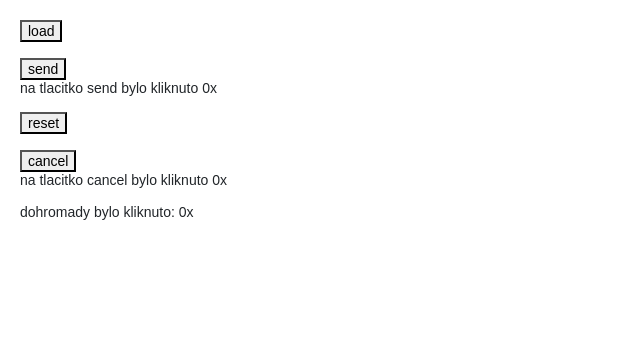
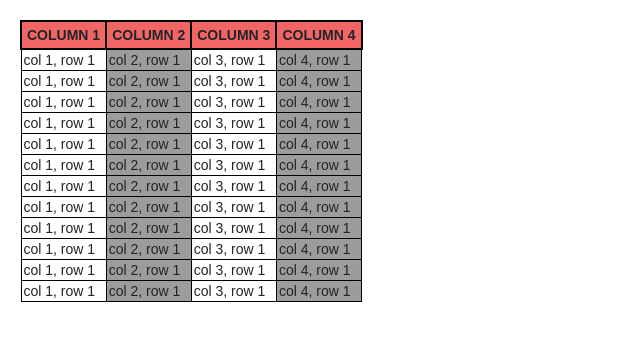
Before and after one commit to petrpida/sda-react-app, a React (Create React App) app: page / in a window 1280 px wide. Shown: the top 340 px of the page, without its empty margins (0-640 px from the left). Built offline with nearby package versions, Linux system fonts and the light colour scheme.

Commit message:
Component <Table/> added

```diff
--- a/src/App.js
+++ b/src/App.js
@@ -1,7 +1,8 @@
 // import Game from './sharedComponents/TicTacToe/Game';
 // import Menu from './sharedComponents/Menu';
 // import Button from "./sharedComponents/MyButton";
-import MyButtonList from "./sharedComponents/MyButtonList";
+// import MyButtonList from "./sharedComponents/MyButtonList";
+import Table from "./sharedComponents/Table/indes";
 
 function App() {
   return (
@@ -11,14 +12,15 @@ function App() {
       {/* <Button buttonName="button 1" disableCounter={true}/> */}
       {/* <Button buttonName="button 2" disableCounter={false}/> */}
       {/* <Button buttonName="button 3" disableCounter={false}/> */}
-      <MyButtonList
+      {/* <MyButtonList
         buttonsObject={[
           { text: "load", disableCounter: true },
           { text: "send", disableCounter: false },
           { text: "reset", disableCounter: true },
           { text: "cancel", disableCounter: false }
         ]}
-      />
+      /> */}
+      <Table rows={12} columns={4}/>
     </div>
   );
 }
--- a/src/index.css
+++ b/src/index.css
@@ -62,3 +62,18 @@ ol, ul {
 .game-info {
   margin-left: 20px;
 }
+
+.myTable td {
+  border: black 1px solid;
+  padding: 2px;
+}
+
+.myTable th {
+  border: black 2px solid;
+  padding: 5px;
+  background-color: rgb(241, 101, 101);
+}
+
+.myTable tbody > tr :nth-child(even) {
+  background-color: rgb(158, 155, 155);
+}
--- /dev/null
+++ b/src/sharedComponents/Table/indes.jsx
@@ -0,0 +1,37 @@
+import React, { useState } from "react";
+
+export default function Table({rows, columns}) {
+    let [numberOfRows, setNumberOfRows] = useState(1)
+    let counter = 1
+    let ths = []
+    for (let i = 0; i < columns; i++) {
+        ths.push(<th>COLUMN {i+1}</th>)
+    }
+
+    let tds = []
+    for (let i = 0; i < columns; i++) {
+        tds.push(<td>col {i+1}, row {counter}</td>)
+    }
+
+    let trs = []
+    for (let i = 0; i < rows; i++) {
+        trs.push(<tr>
+          {tds}
+         </tr>)
+        }
+
+  return (
+    <div className="myTable">
+      <table>
+        <thead>
+          <tr>
+            {ths}
+          </tr>
+        </thead>
+        <tbody>
+            {trs}
+        </tbody>
+      </table>
+    </div>
+  );
+}
```
